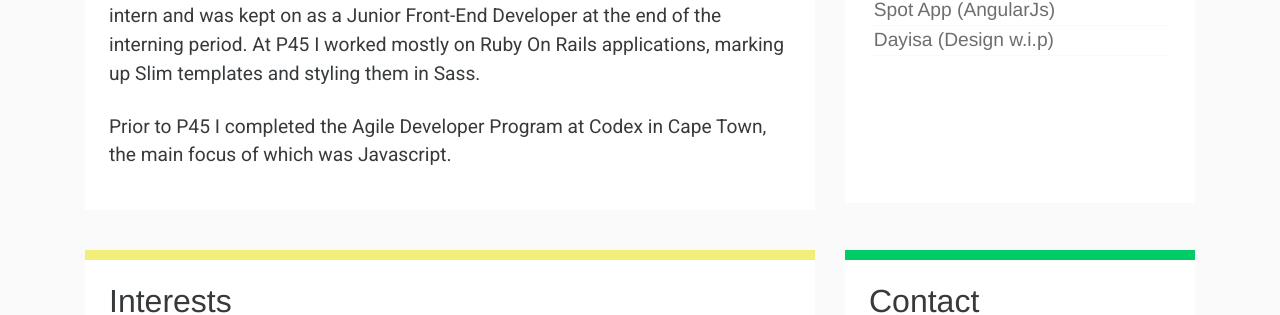
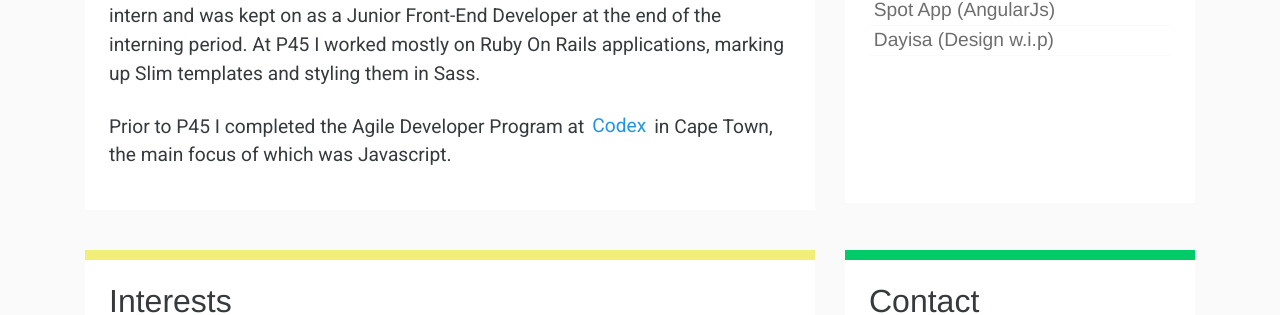
Before and after one commit to LookOnTheBrightSide/LookOnTheBrightSide.github.io, a Jekyll site: the page built from index.html, in a window 1280 px wide. Shown: the part 670-985 px from the top of the page. Built offline with Jekyll 4.4.1, drawn with Linux system fonts in a browser that asks for light colours; nearby versions of some CDN libraries.

Commit message:
fix: codex now links to curriculum

```diff
--- a/index.html
+++ b/index.html
@@ -45,7 +45,7 @@ layout: default
             At P45 I worked mostly on Ruby On Rails applications, marking up Slim templates and styling them in Sass.
         </p>
         <p class="introduction__text">
-            Prior to P45 I completed the Agile Developer Program at Codex in Cape Town, the main focus of which was
+            Prior to P45 I completed the Agile Developer Program at <a class="site-link" target="_blank" href="http://www.projectcodex.co/content/curriculum.html">Codex</a> in Cape Town, the main focus of which was
             Javascript.
         </p>
       </div>
```
